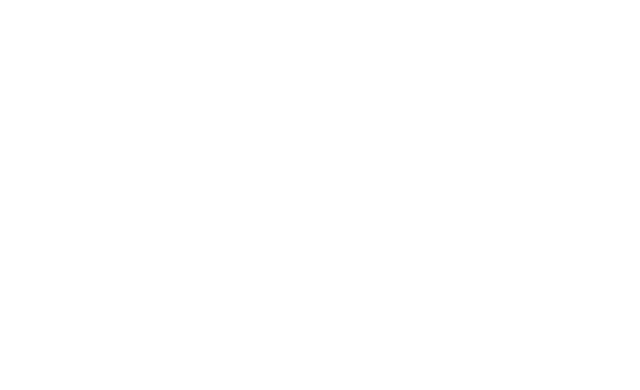
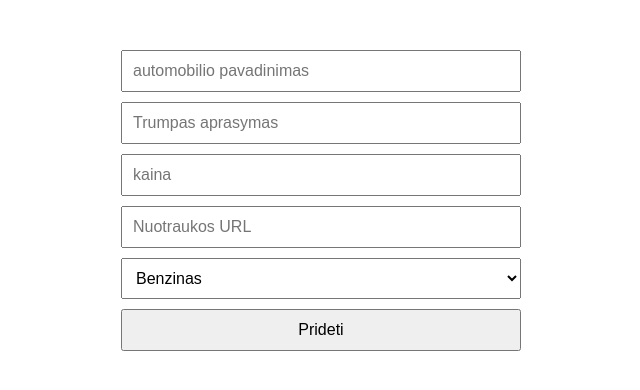
Before and after one commit to Aleksandras-P/automobiliu-portalas, a plain HTML site: page index.html in a window 1280 px wide. Shown: the whole page, without its empty margins (319-959 px from the left). Drawn offline with Linux system fonts and the light colour scheme.

Commit message:
Sukuriau forma ir stiliu

```diff
--- a/index.html
+++ b/index.html
@@ -7,5 +7,33 @@
     <link rel="stylesheet" href="/styles.css" />
     <script src="/script.js" defer></script>
   </head>
-  <body></body>
+  <body>
+    <div class="container">
+      <form id="carForm">
+        <input
+          type="text"
+          id="name"
+          placeholder="automobilio pavadinimas"
+          required
+        />
+        <input
+          type="text"
+          id="description"
+          placeholder="Trumpas aprasymas"
+          required
+        />
+        <input type="number" id="price" placeholder="kaina" required />
+        <input type="text" id="image" placeholder="Nuotraukos URL" required />
+
+        <select id="fuel">
+          <option value="benzinas">Benzinas</option>
+          <option value="Dyzelinas">Dyzelinas</option>
+          <option value="Elektra">Elektra</option>
+          <option value="Hybridas">Hybridas</option>
+        </select>
+        <button type="submit">Prideti</button>
+      </form>
+      <div id="cars"></div>
+    </div>
+  </body>
 </html>
--- a/styles.css
+++ b/styles.css
@@ -0,0 +1,29 @@
+.container {
+  width: 400px;
+  margin: 50px auto;
+}
+
+form {
+  display: flex;
+  flex-direction: column;
+  gap: 10px;
+  margin-bottom: 30px;
+}
+
+input,
+select,
+button {
+  padding: 10px;
+  font-size: 16px;
+}
+
+.car-card {
+  padding: 15px;
+  margin-bottom: 20px;
+  border-radius: 6px;
+}
+
+.car-card img {
+  width: 100%;
+  margin-bottom: 10px;
+}
```
